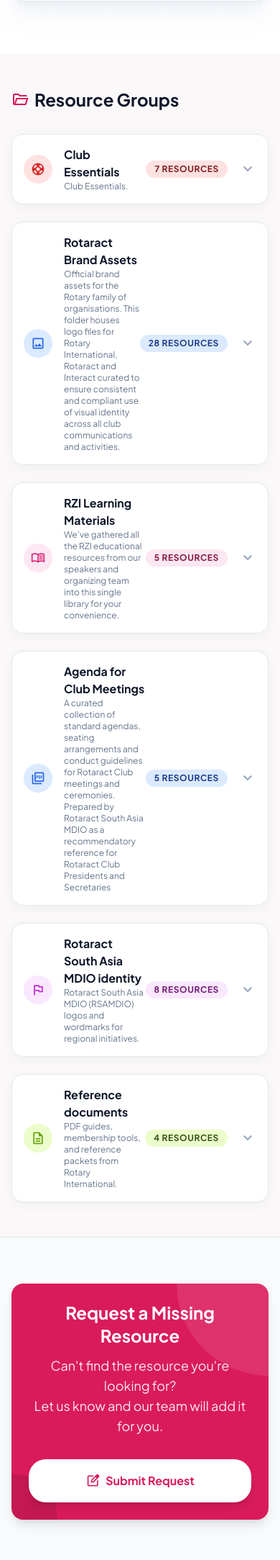
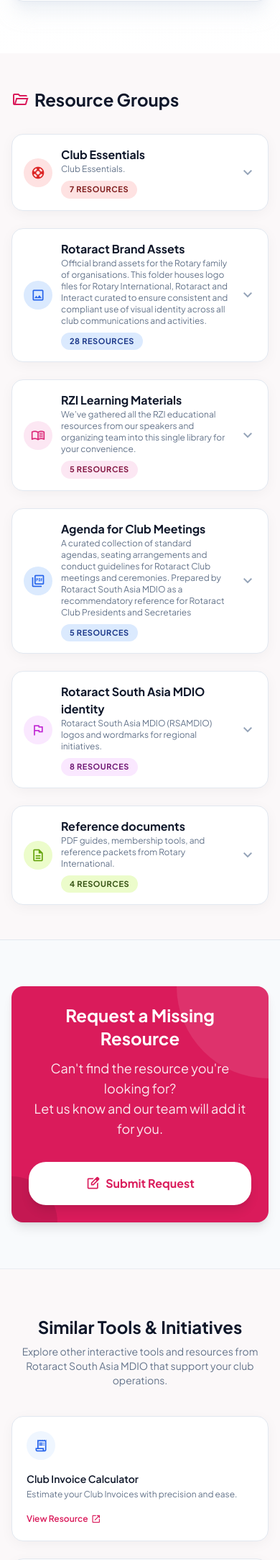
Before and after one commit to rsamdio/RSALibrary, a Jekyll site: the page built from index.html, in a window 390 px wide. Shown: the part 439-2606 px from the top of the page at 72% size. Built offline with Jekyll 4.4.1, drawn with Linux system fonts in a browser that asks for light colours.

```diff
--- a/_includes/thematic-groups.html
+++ b/_includes/thematic-groups.html
@@ -58,18 +58,21 @@
             {% endcase %}
             <div class="border border-slate-200 dark:border-slate-800 bg-white dark:bg-surface-dark rounded-2xl overflow-hidden shadow-soft">
                 <details class="group w-full">
-                    <summary class="flex items-center justify-between p-4 sm:p-6 cursor-pointer list-none hover:bg-slate-50 dark:hover:bg-white/5 transition-colors">
-                        <div class="flex items-center gap-4">
+                    <summary class="flex items-center justify-between p-4 sm:p-6 cursor-pointer list-none hover:bg-slate-50 dark:hover:bg-white/5 transition-colors gap-3 sm:gap-4">
+                        <div class="flex items-center gap-3 sm:gap-4 min-w-0 flex-1">
                             <div class="w-10 h-10 sm:w-12 sm:h-12 rounded-xl {{ icon_bg }} flex items-center justify-center {{ icon_text }} flex-shrink-0">
                                 <span class="material-symbols-outlined text-xl sm:text-2xl">{{ group.icon }}</span>
                             </div>
-                            <div>
+                            <div class="min-w-0">
                                 <h3 class="text-base sm:text-lg font-bold text-slate-900 dark:text-white">{{ group.title }}</h3>
                                 <p class="text-xs sm:text-sm text-slate-500 dark:text-slate-400">{{ group.summary }}</p>
+                                <span class="mt-2 inline-flex sm:hidden items-center px-3 py-1 {{ badge_bg }} {{ badge_text }} text-[11px] font-bold rounded-full uppercase tracking-wider whitespace-nowrap">
+                                    {{ resource_count }} RESOURCE{% if resource_count != 1 %}S{% endif %}
+                                </span>
                             </div>
                         </div>
-                        <div class="flex items-center gap-4">
-                            <span class="inline-flex items-center px-3 py-1 {{ badge_bg }} {{ badge_text }} text-xs sm:text-sm font-bold rounded-full uppercase tracking-wider whitespace-nowrap">
+                        <div class="flex items-center gap-2 sm:gap-4 flex-shrink-0">
+                            <span class="hidden sm:inline-flex items-center px-3 py-1 {{ badge_bg }} {{ badge_text }} text-xs sm:text-sm font-bold rounded-full uppercase tracking-wider whitespace-nowrap">
                                 {{ resource_count }} RESOURCE{% if resource_count != 1 %}S{% endif %}
                             </span>
                             <span class="material-symbols-outlined text-slate-400 transition-transform group-open:rotate-180">expand_more</span>
```
Also changed, not shown: assets/css/site.css.
